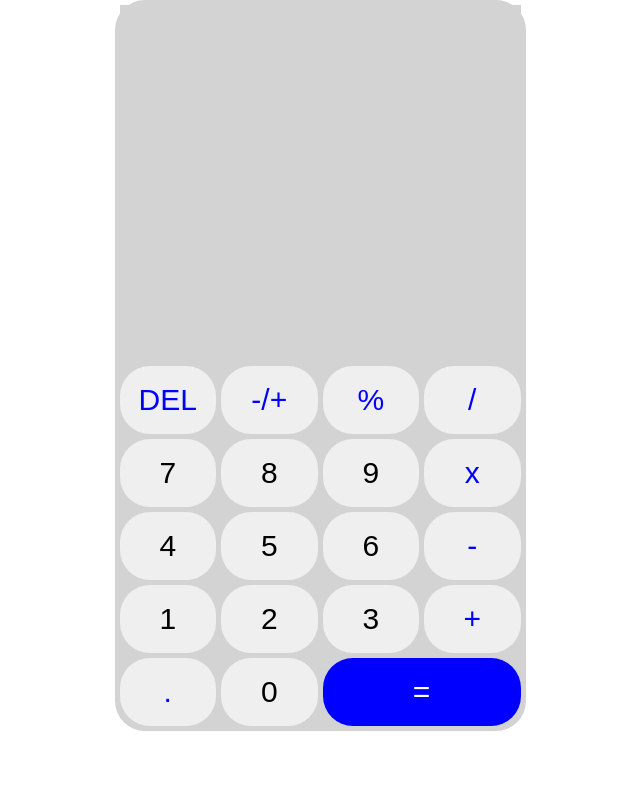
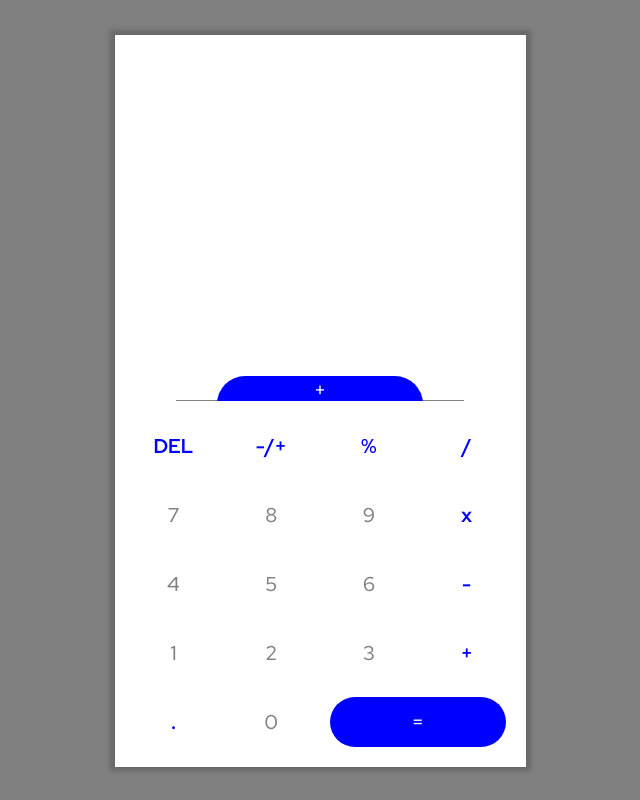
Before and after one commit to jebzley/calculator, a plain HTML site: page index.html in a window 1280 px wide. Shown: the whole page, without its empty margins (320-960 px from the left). Drawn offline with Linux system fonts and the light colour scheme; a web font is replaced by a local one.

Commit message:
frontend first draft complete

```diff
--- a/index.html
+++ b/index.html
@@ -6,6 +6,9 @@
   <meta name="viewport" content="width=device-width, initial-scale=1.0">
   <link rel="stylesheet" href="styles/styles.css">
   <title>Document</title>
+  <link rel="preconnect" href="https://fonts.gstatic.com">
+  <link rel="preconnect" href="https://fonts.gstatic.com">
+<link href="https://fonts.googleapis.com/css2?family=Lexend+Mega&family=Red+Hat+Display:wght@400;500;700&display=swap" rel="stylesheet">
 </head>
 <body>
 
@@ -15,8 +18,20 @@
         <div class="calc__display-background"></div>
       </div>
 
+      <div id="separator"></div>
+      <div class = "calc__scientific-modifiers" id="scientific-modifiers">
+        <button class="calc__button"id="sci-open-button">+</button>
+        <button class = "calc__scientific-button" id = "bracket">()</button>
+        <button class = "calc__scientific-button" id = "sqrt">sqrt</button>
+        <button class = "calc__scientific-button" id = "pi">pi</button>
+        <button class = "calc__scientific-button" id = "exp">^</button>
+        <button class = "calc__scientific-button" id = "sin">sin</button>
+        <button class = "calc__scientific-button" id = "cos">cos</button>
+        <button class = "calc__scientific-button" id = "tan">tan</button>
+        <button class = "calc__scientific-button" id = "eul">e</button>
+      </div>
       <div class="calc__buttons-container" id="buttons-container">
-        <button class = "calc__button calc__operator" id = delete>DEL</button>
+        <button class = "calc__button calc__operator" id = "delete">DEL</button>
         <button class = "calc__button calc__operator" id = "minus-toggle">-/+</button>
         <button class = "calc__button calc__operator" id = "percent">%</button>
         <button class = "calc__button calc__operator" id = "divide">/</button>
--- a/styles/_buttons.scss
+++ b/styles/_buttons.scss
@@ -1,13 +1,23 @@
 .calc__button{
   width: 100%;
   height: 100%;
-  font-size: 30px;
+  font-size: 20px;
   border-radius: 30px;
   border: 0;
+  background: transparent;
+  color: gray;
+  text-align: center;
+  &:hover{
+    box-shadow: 0 0 5px 5px rgba(240, 240, 240, 0.473);
+  }
+  &:active{
+    box-shadow: inset 0 0 5px 5px rgba(240, 240, 240, 0.473);
+  }
 }
 
 .calc__operator{
   color: blue;
+  font-weight: 700;
 }
 
 #equals{
@@ -15,3 +25,10 @@
   background: blue;
   color: white;
 }
+
+#sci-open-button{
+  background-color: blue;
+  color: white;
+  border: 0;
+  border-radius: 30px 30px 0 0;
+}
--- a/styles/_display.scss
+++ b/styles/_display.scss
@@ -1,5 +1,5 @@
 .display__container{
   width: 100%;
   height: 50%;
-  background: lightgray;
+  background: white;
 }
--- a/styles/_layout.scss
+++ b/styles/_layout.scss
@@ -1,29 +1,63 @@
 html, body{
   margin: 0;
   padding: 0;
+  background: gray;
 }
 
 *{
   box-sizing: border-box;
 }
+
 main{
-
+  height: 100vh;
+  display: flex;
+  align-items: center;
 }
 
 .calc{
+  position: relative;
   height:731px;
   width: 411px;
-  background: lightgray;
-  padding: 5px;
-  border-radius: 30px;
+  background: white;
   margin: auto;
+  box-shadow: 0 0 5px 5px rgba(0, 0, 0, 0.192);
 }
-
+#separator{
+  height: 1px;
+  width: 70%;
+  margin: auto;
+  background: gray;
+}
 .calc__buttons-container{
+  position: relative;
+  background-color: white;
+  z-index: 1;
+  padding: 20px;
   bottom: 0;
   width: 100%;
   height: 50%;
   display: grid;
-  gap: 5px;
+  gap: 20px;
   grid-template-columns: 1fr 1fr 1fr 1fr;
 }
+
+.calc__scientific-modifiers{
+  position: absolute;
+  z-index: 0;
+  transform: translateY(-25px);
+  width: 100%;
+  display: grid;
+  grid-template-columns: 1fr 1fr 1fr 1fr;
+  grid-template-rows: 1fr 1fr 1fr;
+  #sci-open-button{
+    grid-row: 1;
+    grid-column: 2/4;
+  }
+
+  #bracket, #sqrt, #pi, #exp{
+    grid-row: 2;
+  }
+  #sin, #cos, #tan, #eul{
+    grid-row: 3;
+  }
+}
--- /dev/null
+++ b/styles/_typography.scss
@@ -0,0 +1,4 @@
+*{
+    font-family: 'Red Hat Display', sans-serif;
+    font-weight: 500;
+}
--- a/styles/styles.scss
+++ b/styles/styles.scss
@@ -1,3 +1,4 @@
+@import './typography';
 @import './layout';
 @import './buttons';
 @import './display';
```
Also changed, not shown: styles/styles.css, 1 other file.
